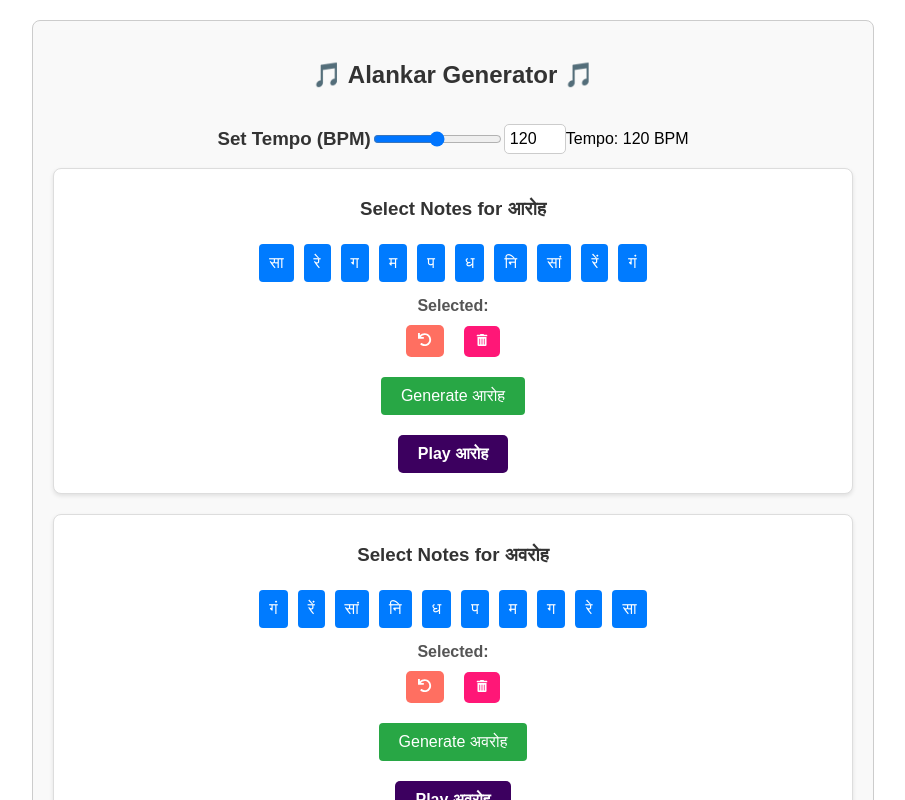
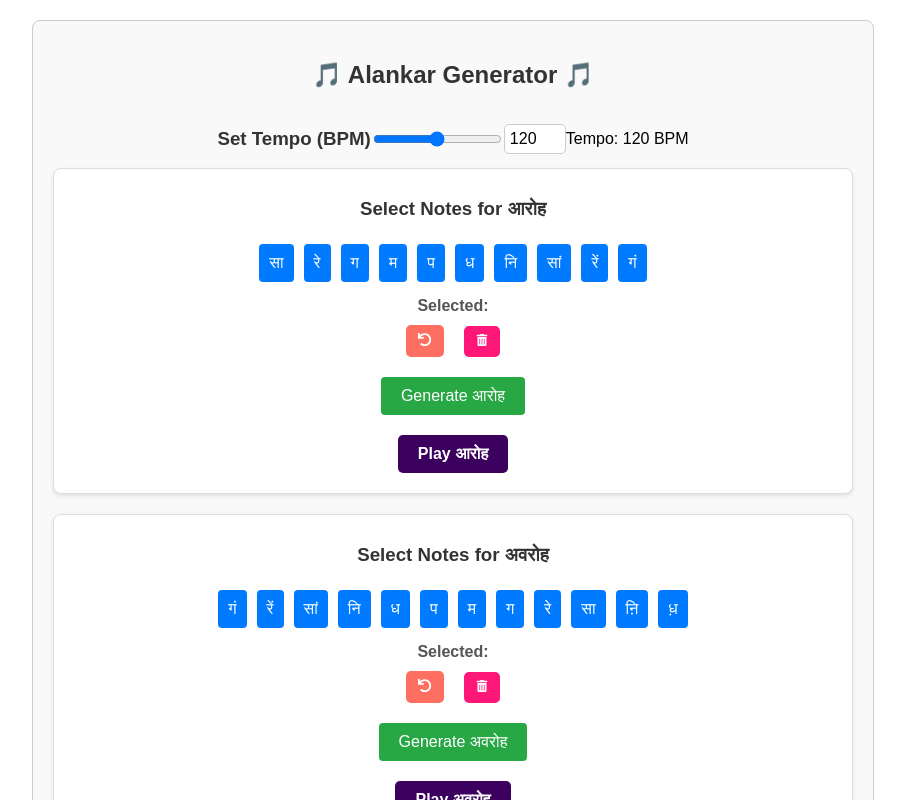
Before and after one commit to Soham1903/Alankar-generator, a React (Create React App) app: page / in a window 1280 px wide. Shown: the top 800 px of the page, without its empty margins (187-1092 px from the left). Built offline with nearby package versions, Linux system fonts and the light colour scheme.

Commit message:
Update App.js

```diff
--- a/src/App.js
+++ b/src/App.js
@@ -26,6 +26,8 @@ const reverseNotesMap = {
   ग: 8,
   रे: 9,
   सा: 10,
+  ऩि: 11,
+  ध़: 12,
 };
 
 const findKeyByValue = (map, value) => {
```
